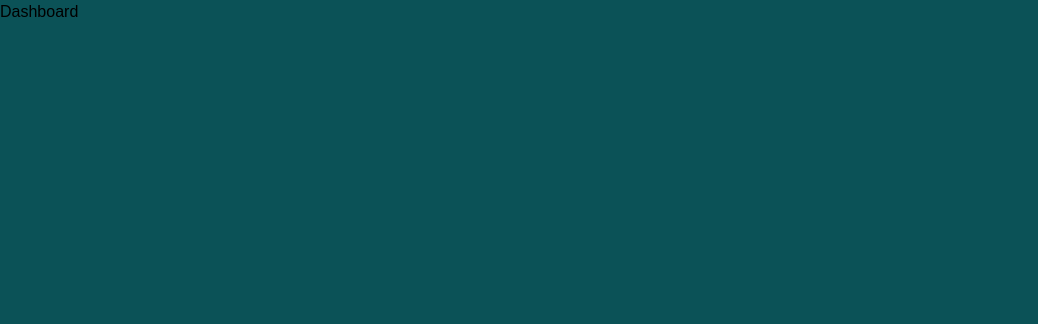
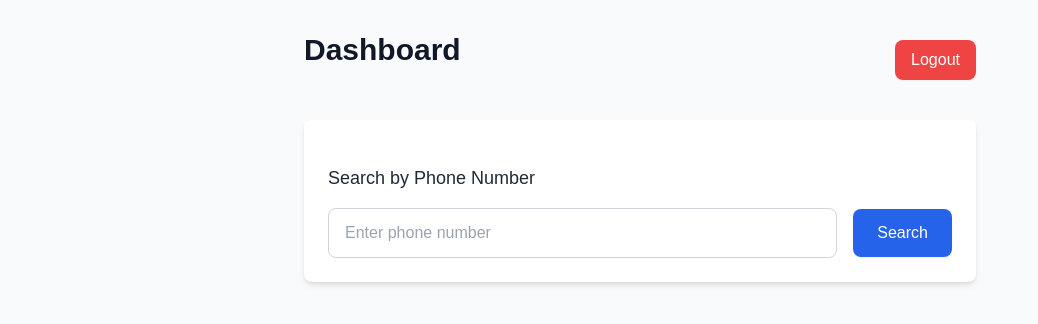
Before and after one commit to sangamesh4514/tagzy, a React (Create React App) app: page /dashboard in a window 1280 px wide. Shown: the top 324 px of the page, without its empty margins (0-1038 px from the left). Built offline with nearby package versions, Linux system fonts and the light colour scheme.

Commit message:
dashboard

```diff
--- a/src/components/AdminAuth.tsx
+++ b/src/components/AdminAuth.tsx
@@ -15,10 +15,12 @@ const AdminAuth = () => {
   const navigate = useNavigate()
 
   useEffect(() => {
-    if(userInfo) {
-      navigate('/dashboard')
+    let userId =localStorage.getItem("userId")
+
+    if(userId){
+      navigate("/dashboard");
     }
-  }, [userInfo, navigate])
+  }, [])
 
   // admin id input handler
   const idInputHandler = (e: ChangeEvent<HTMLInputElement>) => {
--- a/src/pages/Dashboard.tsx
+++ b/src/pages/Dashboard.tsx
@@ -1,9 +1,70 @@
-import React from 'react'
+import React, { useState } from 'react';
 
 const Dashboard = () => {
+  const [phoneNumber, setPhoneNumber] = useState('');
+  const [searchResult, setSearchResult] = useState(null);
+
+  // Logout handler
+  const handleLogout = () => {
+    localStorage.clear();  // Clear all local storage
+    window.location.reload();  // Refresh the page
+  };
+
+  // Search handler for phone number
+  const handleSearch = async () => {
+    try {
+      // Replace this with your API call function
+      // const result = await searchByPhoneNumber(phoneNumber);
+      // setSearchResult(result);
+    } catch (error) {
+      console.error("Error fetching search results:", error);
+    }
+  };
+
   return (
-    <div>Dashboard</div>
-  )
-}
+    <div className="min-h-screen bg-gray-50 p-8 flex flex-col items-center">
+      {/* Dashboard Header */}
+      <div className="w-full max-w-2xl flex justify-between items-center mb-8">
+        <h1 className="text-3xl font-semibold text-gray-900">Dashboard</h1>
+        <button
+          onClick={handleLogout}
+          className="bg-red-500 hover:bg-red-600 text-white font-medium py-2 px-4 rounded-lg shadow-sm focus:outline-none focus:ring-2 focus:ring-offset-2 focus:ring-red-500"
+        >
+          Logout
+        </button>
+      </div>
 
-export default Dashboard
+      {/* Search Section */}
+      <div className="w-full max-w-2xl bg-white shadow-md rounded-lg p-6 mb-6">
+        <h2 className="text-lg font-medium text-gray-800 mb-4">Search by Phone Number</h2>
+        <div className="flex items-center gap-4">
+          <input
+            type="text"
+            placeholder="Enter phone number"
+            value={phoneNumber}
+            onChange={(e) => setPhoneNumber(e.target.value)}
+            className="w-full px-4 py-3 border border-gray-300 rounded-lg focus:outline-none focus:ring-2 focus:ring-blue-500 focus:border-transparent transition"
+          />
+          <button
+            onClick={handleSearch}
+            className="bg-blue-600 hover:bg-blue-700 text-white font-medium py-3 px-6 rounded-lg shadow-sm transition focus:outline-none focus:ring-2 focus:ring-offset-2 focus:ring-blue-500"
+          >
+            Search
+          </button>
+        </div>
+      </div>
+
+      {/* Display Search Results */}
+      {searchResult && (
+        <div className="w-full max-w-2xl bg-white shadow-md rounded-lg p-6 mt-4">
+          <h4 className="text-lg font-medium text-gray-800 mb-2">Search Result:</h4>
+          <pre className="text-gray-700 bg-gray-100 p-4 rounded-lg overflow-auto">
+            {JSON.stringify(searchResult, null, 2)}
+          </pre>
+        </div>
+      )}
+    </div>
+  );
+};
+
+export default Dashboard;
```
